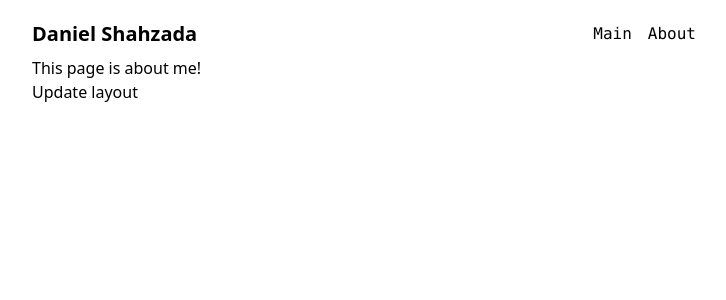
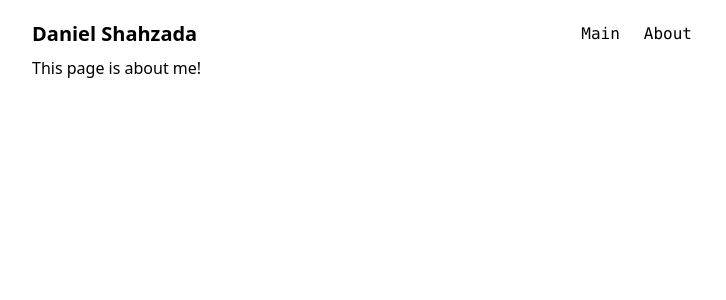
Before and after one commit to PS213073/nuxt-portfolio, a Nuxt app: page /about in a window 1280 px wide. Shown: the top 300 px of the page, without its empty margins (280-1006 px from the left). Built offline with nearby package versions, Linux system fonts and the light colour scheme.

Commit message:
created a menu component

```diff
--- /dev/null
+++ b/components/menu.vue
@@ -0,0 +1,18 @@
+<template>
+     <nav class="font-mono">
+        <ul class="flex space-x-4">
+          <li>
+            <NuxtLink to="/" class="link">Main</NuxtLink>
+          </li>
+          <li>
+            <NuxtLink to="/about" class="link">About</NuxtLink>
+          </li>
+        </ul>
+      </nav>
+</template>
+
+<style scoped>
+.link {
+    @apply p-1 hover:bg-gray-200
+}
+</style>
--- a/layouts/default.vue
+++ b/layouts/default.vue
@@ -6,16 +6,7 @@
       <div>
         <NuxtLink to="/" class="text-xl font-semibold p-2 hover:bg-gray-200">Daniel Shahzada</NuxtLink>
       </div>
-      <nav class="font-mono">
-        <ul class="flex space-x-4">
-          <li>
-            <NuxtLink to="/">Main</NuxtLink>
-          </li>
-          <li>
-            <NuxtLink to="/about">About</NuxtLink>
-          </li>
-        </ul>
-      </nav>
+     <Menu />
     </header>
     <main class="p-2">
       <slot />
--- a/pages/about.vue
+++ b/pages/about.vue
@@ -1,8 +1,8 @@
 <template>
   <div>This page is about me!</div>
-  <div>
+  <!-- <div>
     <button @click="enableCustomLayout">Update layout</button>
-  </div>
+  </div> -->
 </template>
 
 <script setup lang="ts">
@@ -10,7 +10,7 @@
 //   layout: "another",
 // });
 
-function enableCustomLayout() {
-  setPageLayout("another");
-}
+// function enableCustomLayout() {
+//   setPageLayout("another");
+// }
 </script>
```
